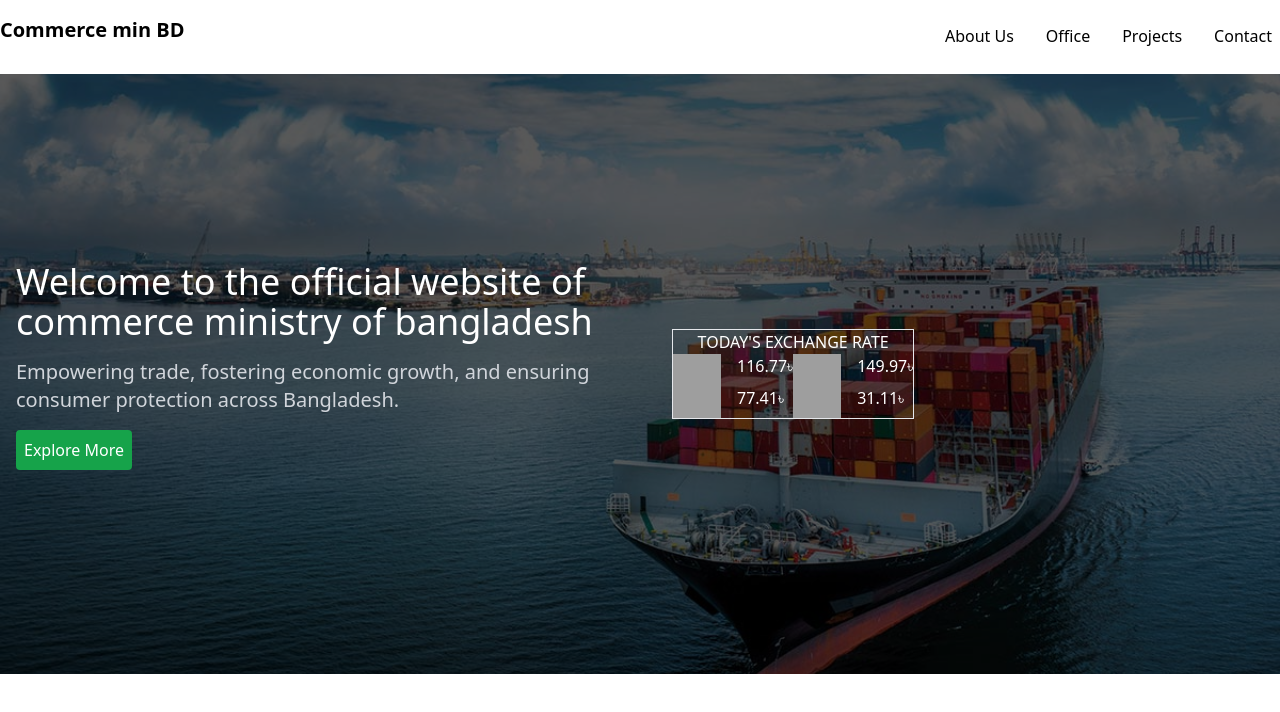
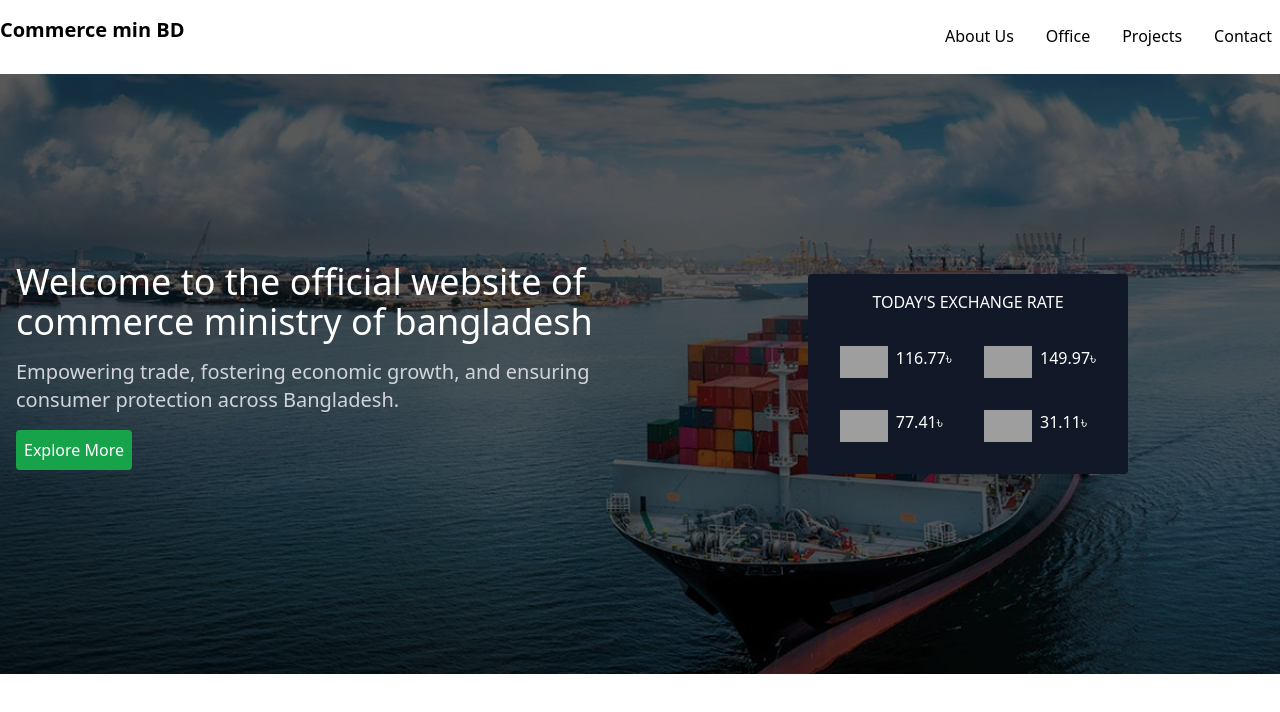
Before and after one commit to hrhabib07/my-commerce-min-bd, a React (Vite) app: page / in a window 1280 px wide. Shown: the top 712 px of the page. Built offline with nearby package versions, Linux system fonts and the light colour scheme; grey boxes are pictures that could not be loaded.

Commit message:
top banner style improved

```diff
--- a/package.json
+++ b/package.json
@@ -11,8 +11,7 @@
   },
   "dependencies": {
     "react": "^18.3.1",
-    "react-dom": "^18.3.1",
-    "react-flag-kit": "^1.1.1"
+    "react-dom": "^18.3.1"
   },
   "devDependencies": {
     "@eslint/js": "^9.8.0",
--- a/src/components/TopBanner.tsx
+++ b/src/components/TopBanner.tsx
@@ -23,7 +23,7 @@ const TopBanner = () => {
         }}
         className="flex items-center"
       >
-        <div className="max-w-[50%] m-4">
+        <div className="flex-1 max-w-[50%] m-4">
           <h2 className="text-white text-4xl">
             Welcome to the official website of <br /> commerce ministry of
             bangladesh{" "}
@@ -37,12 +37,12 @@ const TopBanner = () => {
             Explore More{" "}
           </button>
         </div>
-        <div className="flex justify-center items-center">
-          <div className="grid grid-cols-2 border">
-            <div className="text-white uppercase text-center col-span-2">
-              Today's exchange rate
+        <div className="flex-1 w-full flex justify-center items-center">
+          <div className="grid grid-cols-2 rounded p-4  bg-gray-900">
+            <div className="text-white uppercase text-center col-span-2 ">
+              <h2 className="mb-4">Today's exchange rate</h2>
             </div>
-            <div className="text-white flex gap-4 text-center">
+            <div className="text-white flex gap-2 text-center p-4 ">
               <h2>
                 <img
                   src="https://cdnjs.cloudflare.com/ajax/libs/twemoji/14.0.2/svg/1f1fa-1f1f8.svg"
@@ -52,7 +52,7 @@ const TopBanner = () => {
               </h2>
               <h2>116.77৳</h2>
             </div>
-            <div className="text-white flex gap-4 text-center">
+            <div className="text-white flex gap-2 text-center  p-4 ">
               <h2>
                 <img
                   src="https://cdnjs.cloudflare.com/ajax/libs/twemoji/14.0.2/svg/1f1ec-1f1e7.svg"
@@ -63,7 +63,7 @@ const TopBanner = () => {
               <h2>149.97৳</h2>
             </div>
 
-            <div className="text-white flex gap-4 text-center">
+            <div className="text-white flex gap-2 text-center  p-4 ">
               <h2>
                 <img
                   src="https://cdnjs.cloudflare.com/ajax/libs/twemoji/14.0.2/svg/1f1e6-1f1fa.svg"
@@ -73,7 +73,7 @@ const TopBanner = () => {
               </h2>
               <h2>77.41৳</h2>
             </div>
-            <div className="text-white flex gap-4 text-center">
+            <div className="text-white flex gap-2 text-center  p-4 ">
               <h2>
                 <img
                   src="https://cdnjs.cloudflare.com/ajax/libs/twemoji/14.0.2/svg/1f1f8-1f1e6.svg"
```
Also changed, not shown: 1 other file (tests, documents, lock files or other folders).
